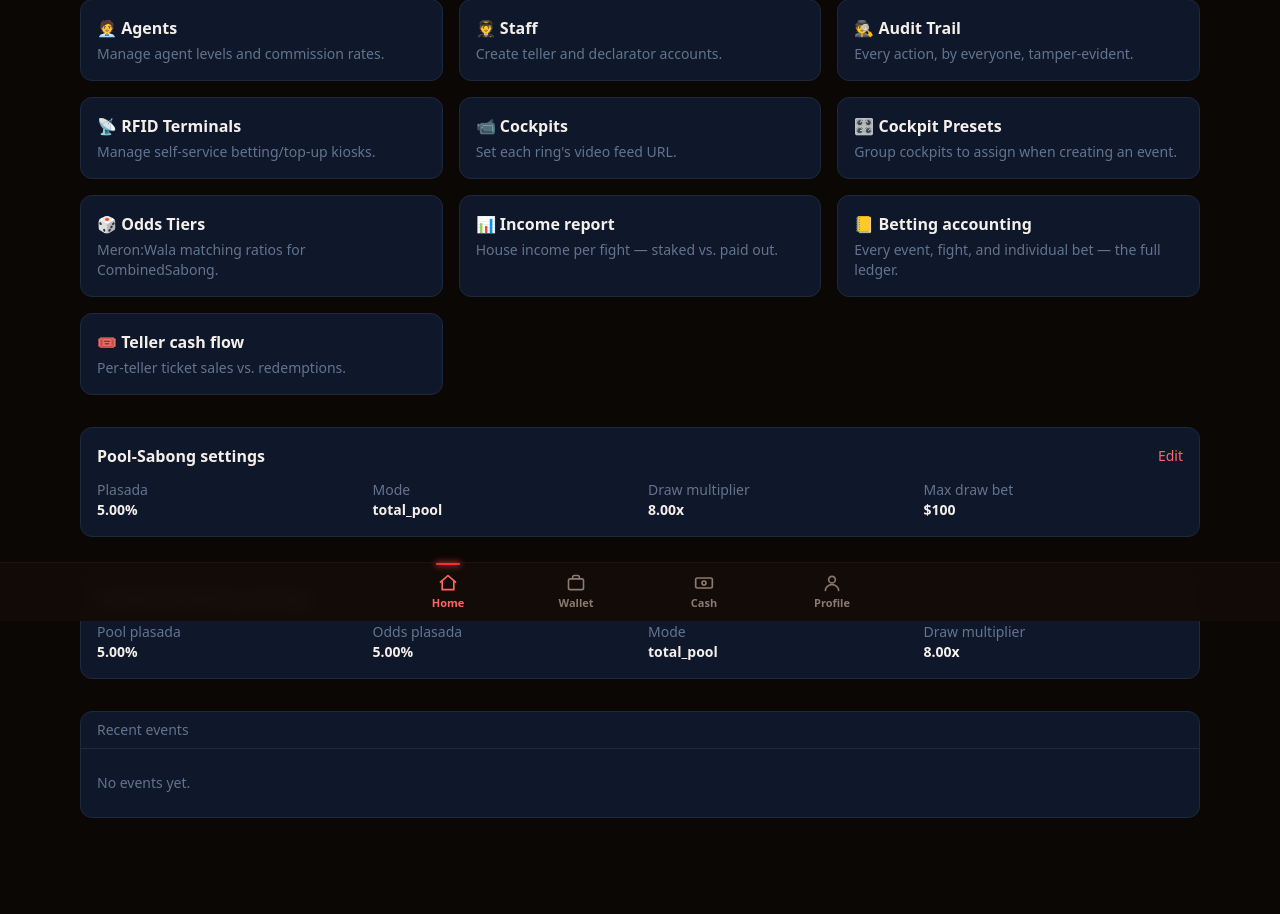
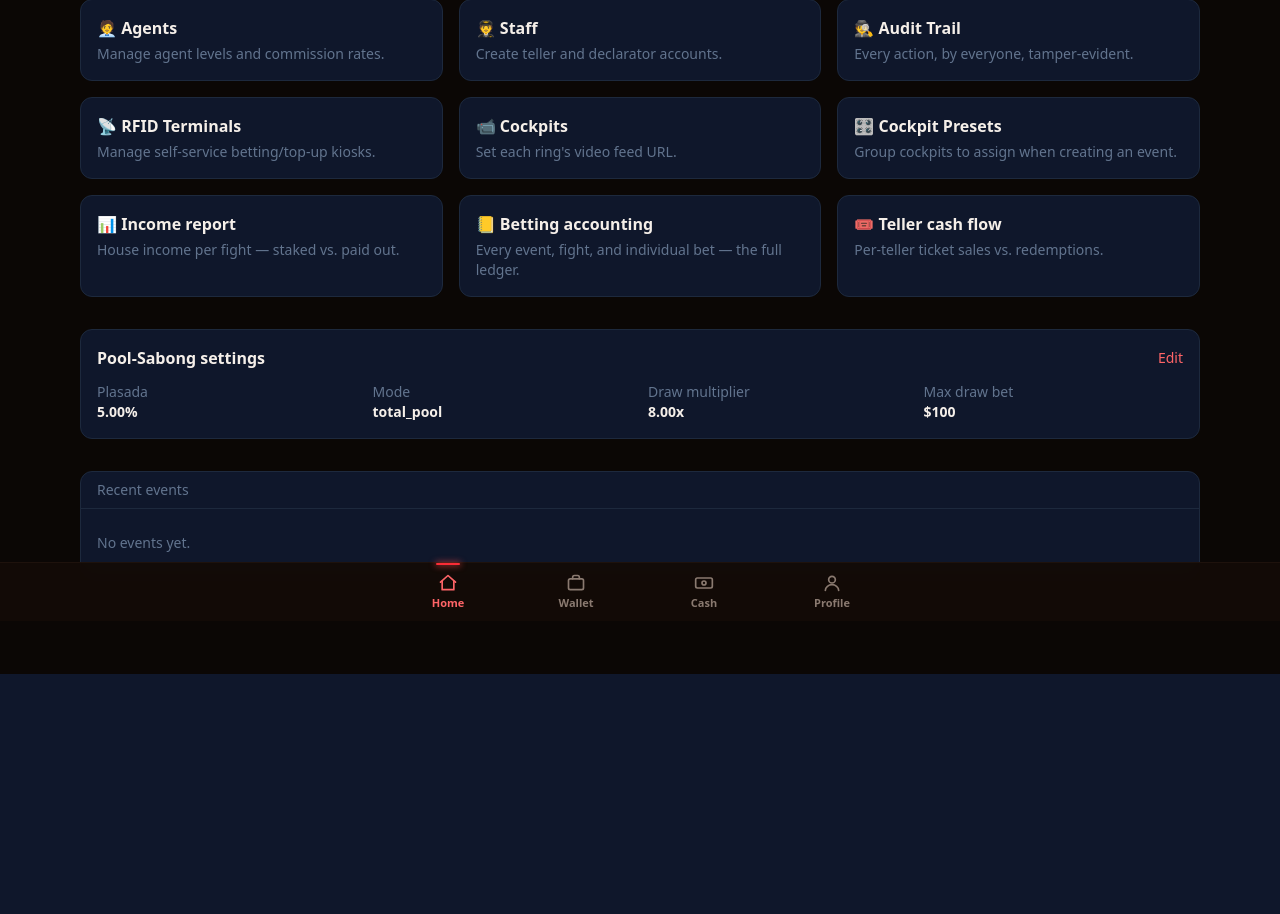
Before and after one commit to kimpoy010/acf-sww, a Laravel app: page /superadmin in a window 1280 px wide. Shown: the part 179-1093 px from the top of the page. After the commit the page ends 853 px from the top, so only its background shows below. Run offline with Laravel 12, Linux system fonts and the light colour scheme; a user stored in the database is signed in; data comes from the database, SQL or seed files in the repository; data that the repository does not hold is empty; style sheets or scripts are compiled from the project's sources; some libraries are stand-ins or nearby versions.

Commit message:
Hide Combined Sabong from the superadmin UI
Excludes it from the "New event" game dropdown, and drops its settings
card and the Odds Tiers dashboard shortcut (Combined Sabong-only) from
the superadmin dashboard. The Game row, its routes, and
CombinedBettingService are untouched — an existing Combined Sabong
event keeps working exactly as before, it's just no longer offered or
shown anywhere in the UI.

Co-Authored-By: Claude Sonnet 5 <noreply@anthropic.com>
Claude-Session: https://claude.ai/code/session_017j8RUS3A9mwuecYpSeFHf4

```diff
--- a/app/Http/Controllers/Superadmin/DashboardController.php
+++ b/app/Http/Controllers/Superadmin/DashboardController.php
@@ -13,8 +13,7 @@ class DashboardController extends Controller
     {
         $events = Event::orderByDesc('id')->limit(10)->get();
         $game = Game::where('game_name', 'pool-sabong')->first();
-        $combinedGame = Game::where('game_name', 'combined-sabong')->first();
 
-        return view('superadmin.dashboard', compact('events', 'game', 'combinedGame'));
+        return view('superadmin.dashboard', compact('events', 'game'));
     }
 }
--- a/resources/views/superadmin/dashboard.blade.php
+++ b/resources/views/superadmin/dashboard.blade.php
@@ -42,10 +42,6 @@
         <p class="font-semibold">🎛️ {{ __('Cockpit Presets') }}</p>
         <p class="text-sm text-slate-500 mt-1">{{ __('Group cockpits to assign when creating an event.') }}</p>
     </a>
-    <a href="{{ route('superadmin.odds-tiers.index') }}" class="rounded-xl border border-slate-800 bg-slate-900 p-4 hover:border-red-600 transition">
-        <p class="font-semibold">🎲 {{ __('Odds Tiers') }}</p>
-        <p class="text-sm text-slate-500 mt-1">{{ __('Meron:Wala matching ratios for CombinedSabong.') }}</p>
-    </a>
     <a href="{{ route('superadmin.reports.income') }}" class="rounded-xl border border-slate-800 bg-slate-900 p-4 hover:border-red-600 transition">
         <p class="font-semibold">📊 {{ __('Income report') }}</p>
         <p class="text-sm text-slate-500 mt-1">{{ __('House income per fight — staked vs. paid out.') }}</p>
@@ -75,21 +71,6 @@
     </div>
 @endif
 
-@if ($combinedGame)
-    <div class="rounded-xl border border-slate-800 bg-slate-900 p-4 mb-8">
-        <div class="flex items-center justify-between mb-3">
-            <h2 class="font-semibold">{{ __(':name settings', ['name' => $combinedGame->display_name]) }}</h2>
-            <a href="{{ route('superadmin.games.edit', $combinedGame) }}" class="text-sm text-red-400 hover:underline">{{ __('Edit') }}</a>
-        </div>
-        <dl class="grid grid-cols-2 md:grid-cols-4 gap-4 text-sm">
-            <div><dt class="text-slate-500">{{ __('Pool plasada') }}</dt><dd class="font-semibold">{{ $combinedGame->plasada }}%</dd></div>
-            <div><dt class="text-slate-500">{{ __('Odds plasada') }}</dt><dd class="font-semibold">{{ $combinedGame->odds_plasada ?? $combinedGame->plasada }}%</dd></div>
-            <div><dt class="text-slate-500">{{ __('Mode') }}</dt><dd class="font-semibold">{{ $combinedGame->plasada_mode }}</dd></div>
-            <div><dt class="text-slate-500">{{ __('Draw multiplier') }}</dt><dd class="font-semibold">{{ $combinedGame->draw_multiplier }}x</dd></div>
-        </dl>
-    </div>
-@endif
-
 <div class="rounded-xl border border-slate-800 bg-slate-900 divide-y divide-slate-800">
     <div class="px-4 py-2 text-sm text-slate-500">{{ __('Recent events') }}</div>
     @forelse ($events as $event)
```
Also changed, not shown: app/Http/Controllers/Superadmin/EventController.php (+6 -1 lines).
